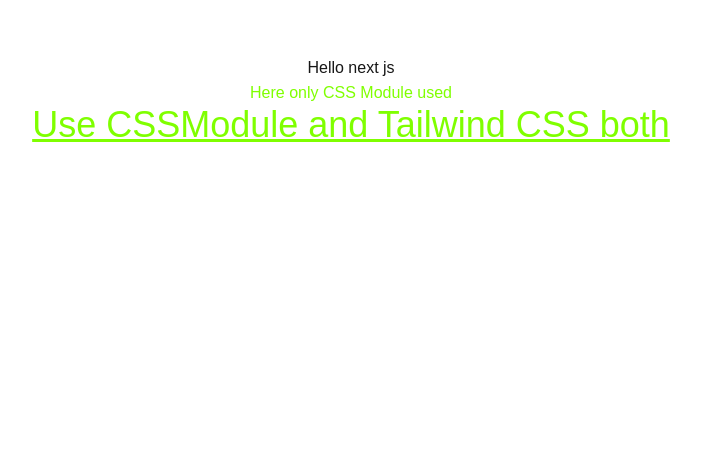
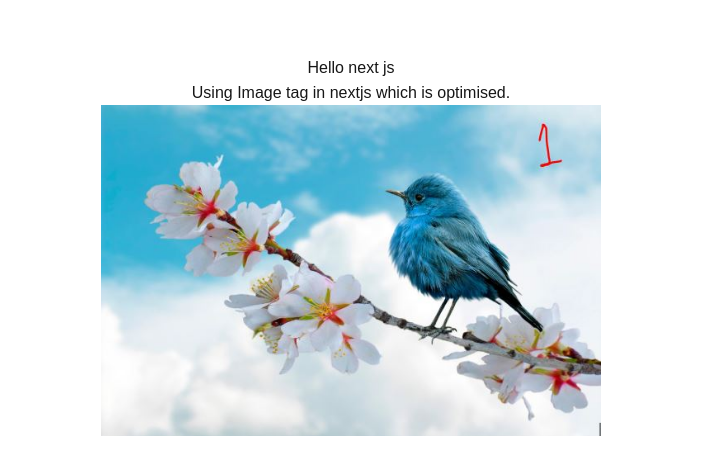
Before and after one commit to ashishkumarak/Learn_Nextjs_CS, a Next.js app in the folder ch1/: page / in a window 1280 px wide. Shown: the top 474 px of the page, without its empty margins (289-990 px from the left). Built offline with nearby package versions, Linux system fonts and the light colour scheme.

Commit message:
UseImage

```diff
--- a/ch1/src/app/page.jsx
+++ b/ch1/src/app/page.jsx
@@ -1,6 +1,7 @@
 import LearnCSSModule from "@/components/LearnCSSModule";
 import LearnLink from "@/components/LearnLink";
 import LearnUseGlobalCSS from "@/components/LearnUseGlobalCSS";
+import LearnUseImage from "@/components/LearnUseImage";
 import LearnUseRouter from "@/components/LearnUseRouter";
 
 
@@ -13,7 +14,9 @@
       {/* <LearnLink /> */}
       {/* <LearnUseRouter /> */}
       {/* <LearnUseGlobalCSS /> */}
-      <LearnCSSModule />
+      {/* <LearnCSSModule /> */}
+      <LearnUseImage />
+
 
 
 
--- /dev/null
+++ b/ch1/src/components/LearnUseImage.jsx
@@ -0,0 +1,14 @@
+import Image from "next/image"
+
+import img1 from "../../public/images/bird1.png"
+
+const LearnUseImage = () => {
+  return (
+    <>
+    Using Image tag in nextjs which is optimised.
+    <Image src={img1} alt="Bird image" width={500} height={100}/>
+    </>
+  )
+}
+
+export default LearnUseImage
```
Also changed, not shown: ch1/public/images/bird1.png (added).
